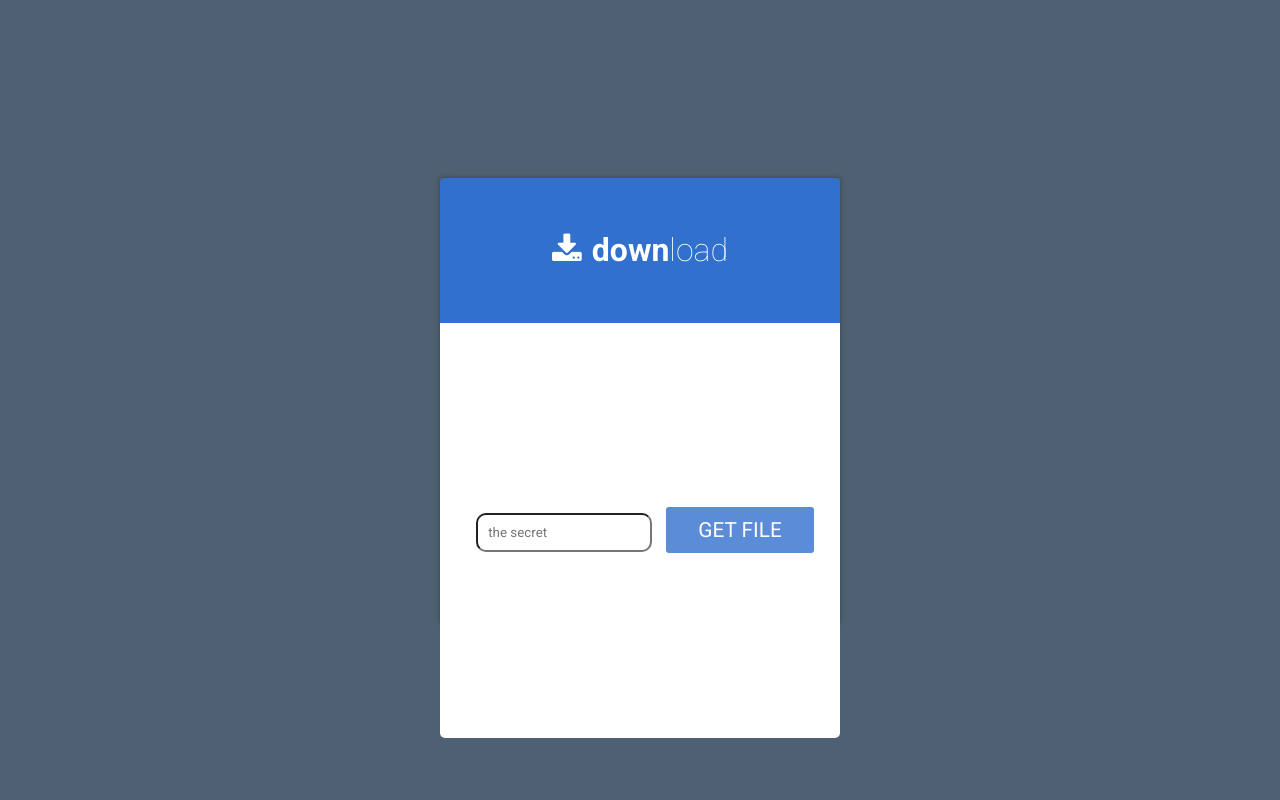
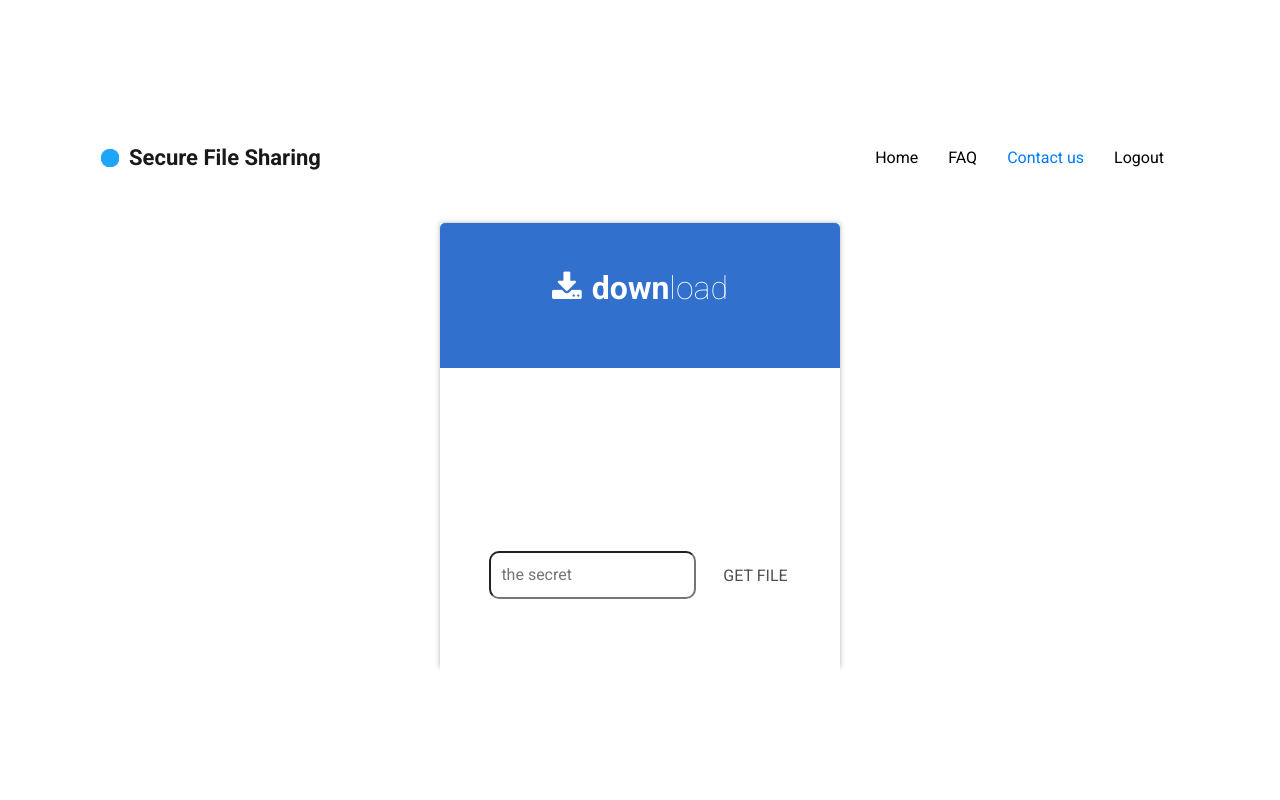
Before and after one commit to nurilhdh/TA_web_sharing, a PHP site: page /download.php?id=1 in a window 1280 px wide. Run offline with PHP 8.4, Linux system fonts and the light colour scheme.

Commit message:
19-05-22

```diff
--- a/css/style_faq.css
+++ b/css/style_faq.css
@@ -6,7 +6,7 @@
   box-sizing: border-box;
 }
 body {
-  font-family: 'Montserrat', sans-serif;
+  font-family: 'Poppins', sans-serif;
   background-color: #3270ce;
   color: #fff;
 }
--- a/download.php
+++ b/download.php
@@ -39,13 +39,51 @@
     <meta name="viewport" content="width=device-width, initial-scale=1.0">
 
     <link rel="stylesheet" href="https://stackpath.bootstrapcdn.com/font-awesome/4.7.0/css/font-awesome.min.css">
-
+    <link rel="stylesheet" href="css/style.css">
     <link rel="stylesheet" type="text/css" href="css/style_upload_download.css">
+    <link rel="stylesheet" href="https://stackpath.bootstrapcdn.com/bootstrap/4.4.1/css/bootstrap.min.css"
+        integrity="sha384-Vkoo8x4CGsO3+Hhxv8T/Q5PaXtkKtu6ug5TOeNV6gBiFeWPGFN9MuhOf23Q9Ifjh" crossorigin="anonymous">
 
     <title>File Web Sharing</title>
 </head>
 
 <body>
+<div class="container">
+        <header class="head my-3">
+            <nav class="navbar navbar-expand-lg navbar-light head__custom-nav">
+                <a class="navbar-brand d-flex align-items-center" href="#">
+                    <img src="assets/images/logo.png" alt="website logo">
+                    <span>Secure File Sharing</span>
+                </a>
+                <button class="navbar-toggler" type="button" data-toggle="collapse" data-target="#navbarNav">
+                    <span><img src="assets/images/menu.png" alt=""></span>
+                </button>
+                <div class="collapse navbar-collapse justify-content-end" id="navbarNav">
+                    <ul class="navbar-nav">
+                        <li class="nav-item">
+                            <a class="nav-link" href="index.php">Home</a>
+                        </li>
+                        <!-- <li class="nav-item">
+                            <a class="nav-link" href="about.html">About us</a>
+                        </li> -->
+                        <li class="nav-item">
+                            <a class="nav-link" href="faq.php">FAQ</a>
+                        </li>
+                        <!-- <li class="nav-item">
+                            <a class="nav-link" href="#">Info</a>
+                        </li> -->
+                        <li class="nav-item">
+                            <a class="nav-link text-primary" href="contact.html">Contact us</a>
+                        </li>
+                        </li>
+                               <li class="nav-item">
+                                <a class="nav-link" href="logout.php">Logout</a>
+                            </li>
+                    </ul>
+                </div>
+            </nav>
+        </header>
+    </div>
     <div class="file__upload">
         <div class="header">
             <p><i class="fa fa-download fa-2x"></i><span><span>down</span>load</span></p>
--- a/index.php
+++ b/index.php
@@ -32,9 +32,9 @@
                         <li class="nav-item">
                             <a class="nav-link" href="index.php">Home</a>
                         </li>
-                        <li class="nav-item">
+                        <!-- <li class="nav-item">
                             <a class="nav-link" href="about.html">About us</a>
-                        </li>
+                        </li> -->
                         <li class="nav-item">
                             <a class="nav-link" href="faq.php">FAQ</a>
                         </li>
--- a/logout.php
+++ b/logout.php
@@ -3,6 +3,6 @@
 session_start();
 session_destroy();
 
-header("Location: index.html");
+header("Location: index.php");
 
 ?>
```
Also changed, not shown: about.html (+6 -6 lines), css/style_about.css (+9 -3 lines), upload.php (+7 -4 lines).
